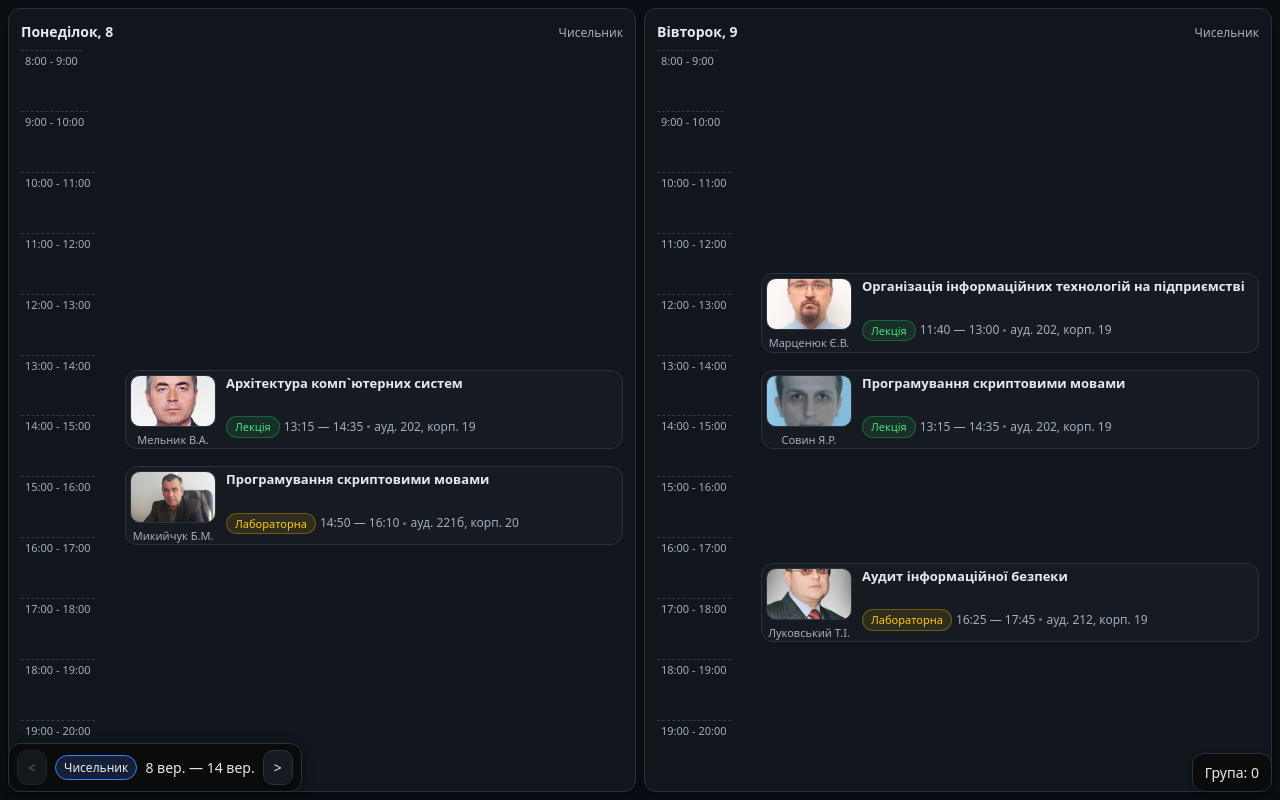
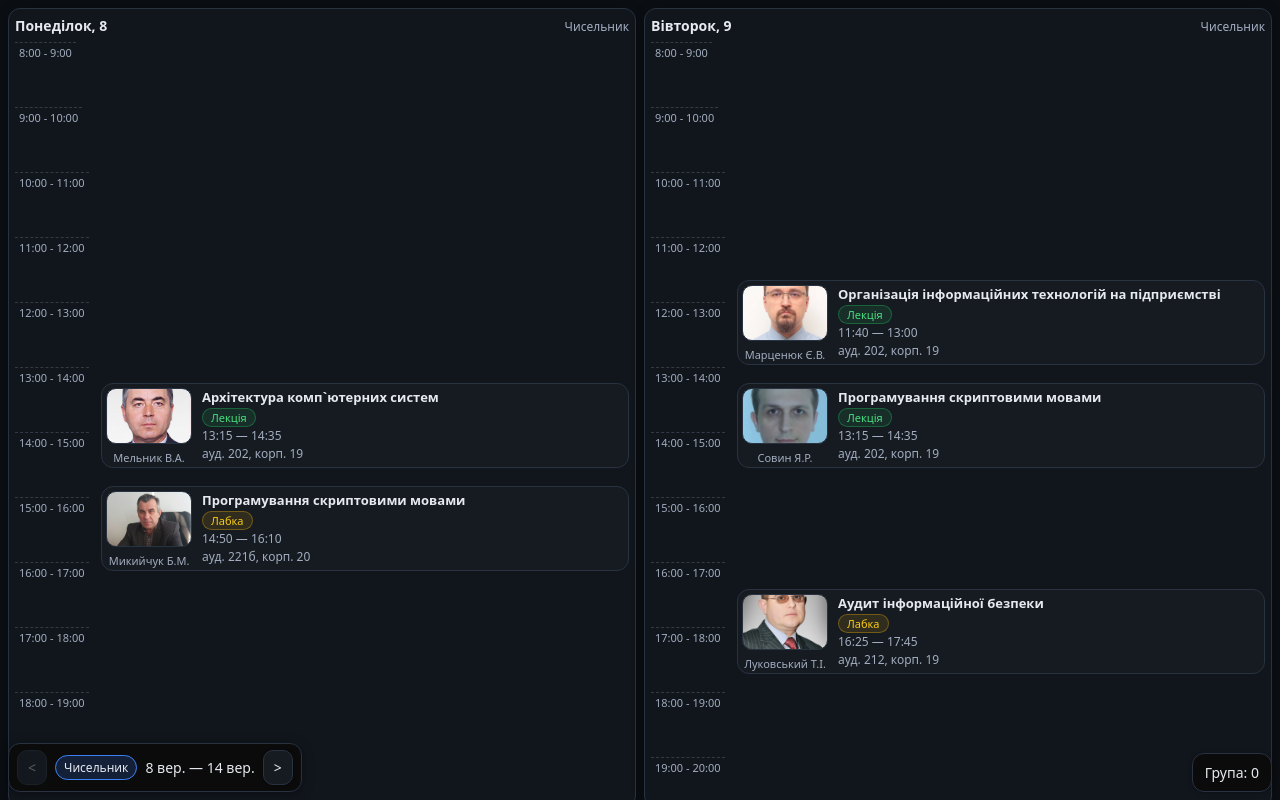
Before and after one commit to zaiiats/nulpSchedule, a React (Vite) app: page / in a window 1280 px wide. Shown: the top 800 px of the page. Built offline with nearby package versions, Linux system fonts and the light colour scheme.

Commit message:
Fix metadata bugs

```diff
--- a/src/components/Lesson.tsx
+++ b/src/components/Lesson.tsx
@@ -13,8 +13,8 @@ type Props = {
 };
 
 const TYPE_LABELS: Record<string, string> = {
-  lab: "Лабораторна",
-  practice: "Практична",
+  lab: "Лабка",
+  practice: "Практ",
   lection: "Лекція",
 };
 
@@ -46,7 +46,7 @@ const Wrap = styled.div`
   color: var(--text);
   padding: 4px;
   display: grid;
-  grid-template-columns: 86px 1fr; /* ліва колонка під фото/викладача */
+  grid-template-columns: 86px 1fr;
   column-gap: 10px;
   align-items: stretch;
   overflow: hidden;
@@ -81,14 +81,12 @@ const Teacher = styled.div`
   margin-top: 6px;
   font-size: 11px;
   color: var(--muted);
-  line-height: 1.2;
   text-wrap: balance;
 `;
 
 const RightCol = styled.div`
   display: grid;
-  grid-template-rows: auto auto;
-  row-gap: 6px;
+  grid-template-rows: 1fr;
   min-width: 0;
 `;
 
@@ -96,7 +94,6 @@ const RightCol = styled.div`
 const Title = styled.div`
   font-size: 13px;
   font-weight: 600;
-  line-height: 1.25;
   white-space: nowrap;
   overflow: hidden;
   text-overflow: ellipsis;
@@ -105,8 +102,9 @@ const Title = styled.div`
 /* Рядок мети: бейдж типу, час, аудиторія */
 const MetaRow = styled.div`
   display: flex;
-  align-items: center;
-  gap: 4px;
+  flex-direction: column;
+  align-items: start;
+  justify-content: space-between;
   min-width: 0;
   flex-wrap: wrap; /* на дуже вузьких екранах переносимося */
 `;
@@ -127,7 +125,7 @@ const Badge = styled.span<{ $kind: string }>`
   border-radius: 999px;
   padding: 2px 8px;
   font-size: 11px;
-  line-height: 1.4;
+  line-height: 1.2;
   white-space: nowrap;
 `;
 
@@ -137,15 +135,6 @@ const Meta = styled.span`
   white-space: nowrap;
   overflow: hidden;
   text-overflow: ellipsis;
-`;
-
-const Dot = styled.span`
-  width: 3px;
-  height: 3px;
-  border-radius: 50%;
-  background: var(--muted);
-  opacity: 0.6;
-  display: inline-block;
 `;
 
 function initials(full?: string) {
@@ -201,12 +190,10 @@ export default function Lesson({
       </LeftCol>
 
       <RightCol>
-        <Title title={name}>{name}</Title>
-
         <MetaRow>
+          <Title title={name}>{name}</Title>
           {typeLabel && <Badge $kind={typeKey}>{typeLabel}</Badge>}
           {time && <Meta>{time}</Meta>}
-          {time && room && <Dot />}
           {room && <Meta>{room}</Meta>}
         </MetaRow>
       </RightCol>
--- a/src/components/Rows.tsx
+++ b/src/components/Rows.tsx
@@ -4,14 +4,14 @@ import { TIME_STEP, STARTING_TIME, DAY_TIME } from "../constants";
 import Lesson from "./Lesson";
 import { getDayLessons } from "../utils/dayLessons";
 
-const HOURS_COL = 96; // px
+const HOURS_COL = 80; // px
 
 const Grid = styled.div<{ $rows: number }>`
   position: relative;
   display: grid;
   grid-template-columns: ${HOURS_COL}px 1fr; /* години | уроки */
   grid-template-rows: repeat(${({ $rows }) => $rows}, minmax(0, 1fr));
-  column-gap: 8px;
+  column-gap: 6px;
   row-gap: 2px;
   height: 100%;
   width: 100%;
--- a/src/components/Schedule.tsx
+++ b/src/components/Schedule.tsx
@@ -7,11 +7,12 @@ const StyledWrapper = styled.div`
   border: 1px solid var(--border);
   border-radius: 12px;
   box-shadow: var(--shadow-md);
-  padding: 12px;
+  padding: 6px;
   display: flex;
   flex-direction: column;
-  gap: 8px; /* трохи повітря між хедером і грідом */
+  gap: 6px; /* трохи повітря між хедером і грідом */
   height: calc(100dvh - 16px);
+  min-height: 800px;
   width: 100%;
 `;
 
@@ -23,32 +24,36 @@ const Header = styled.div`
   font-size: 14px;
 `;
 
-const Title = styled.div` font-weight: 600; `;
-const Meta = styled.div` color: var(--muted); font-size: 12px; `;
+const Title = styled.div`
+  font-weight: 600;
+`;
+const Meta = styled.div`
+  color: var(--muted);
+  font-size: 12px;
+`;
 
 type ScheduleProps = {
   day: DayCode;
   group: 0 | 1;
   weekType: string | number;
   label: string; // «Середа, 23»
-  date: Date;    // якщо знадобиться точна дата
+  date: Date; // якщо знадобиться точна дата
 };
 
-export default function Schedule({ day, group, weekType, label }: ScheduleProps) {
+export default function Schedule({
+  day,
+  group,
+  weekType,
+  label,
+}: ScheduleProps) {
   return (
     <StyledWrapper>
       <Header>
         <Title>{label}</Title>
-        <Meta>
-          {String(weekType)}
-        </Meta>
+        <Meta>{String(weekType)}</Meta>
       </Header>
 
-      <Rows
-        day={day}
-        group={group}
-        weekType={weekType}
-      />
+      <Rows day={day} group={group} weekType={weekType} />
     </StyledWrapper>
   );
 }
```
